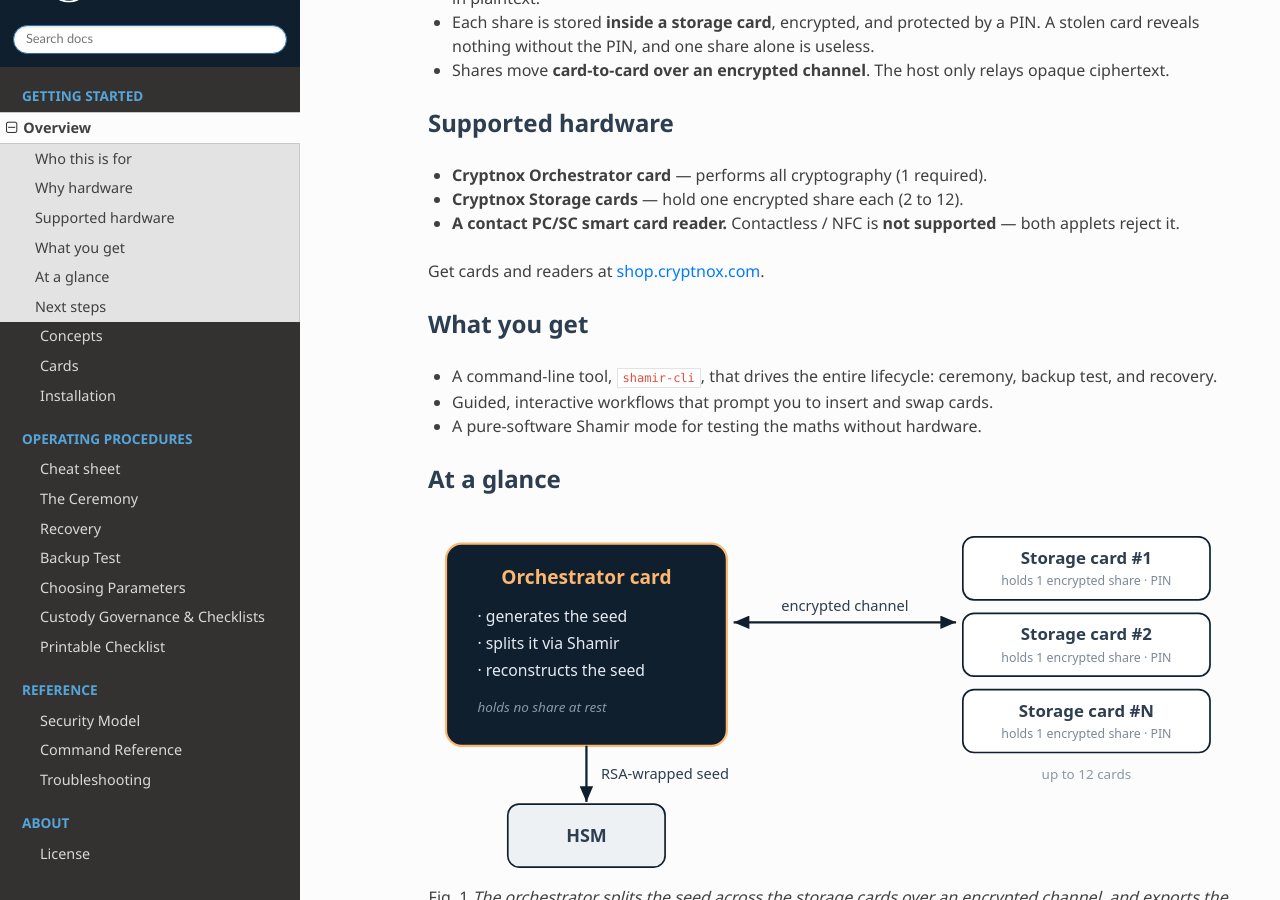
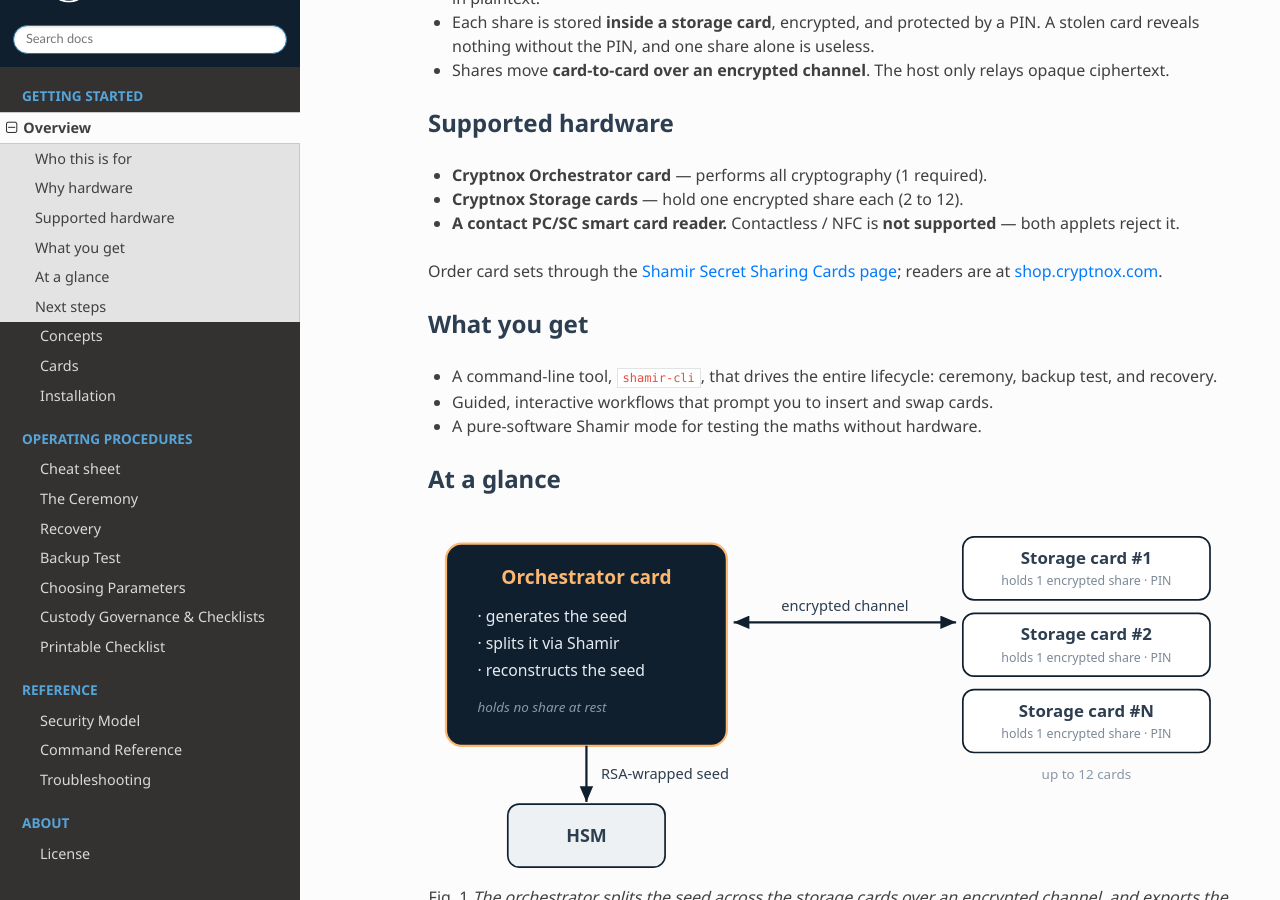
Before and after one commit to cryptnox/cryptnox-shamir, a Sphinx documentation site: the page built from docs/source/overview.rst, in a window 1280 px wide and 900 px high, scrolled down 890 px. Built offline with Sphinx 7.4.7 and the Read the Docs theme 3.1.0, drawn with Linux system fonts in a browser that asks for light colours; the version number could not be read and is left out.

Commit message:
Link the Shamir Secret Sharing Cards product page
- Home, "Other resources": add the product page
  (https://cryptnox.com/shamir-secret-sharing-cards/) as the first entry.
- Overview, "Supported hardware": card sets are ordered through the
  product page (the shop has no Shamir product); readers stay at
  shop.cryptnox.com.

The product page links back to this manual (11 contextual links), so
the two now point at each other. `sphinx-build -W -b html` passes.

Co-Authored-By: Claude Opus 5.5 <noreply@anthropic.com>

```diff
--- a/docs/source/index.rst
+++ b/docs/source/index.rst
@@ -102,6 +102,7 @@ Cryptnox Shamir
    Other resources
    ===============
 
+   * `Shamir Secret Sharing Cards (product page) <https://cryptnox.com/shamir-secret-sharing-cards/>`_
    * `Cryptnox Product Documentation <https://docs.cryptnox.com/>`_
    * `Cryptnox Website <https://www.cryptnox.com>`_
    * `Cryptnox on GitHub <https://github.com/cryptnox>`_
--- a/docs/source/overview.rst
+++ b/docs/source/overview.rst
@@ -52,7 +52,8 @@ Supported hardware
 - **A contact PC/SC smart card reader.** Contactless / NFC is **not
   supported** — both applets reject it.
 
-Get cards and readers at `shop.cryptnox.com <https://shop.cryptnox.com>`_.
+Order card sets through the `Shamir Secret Sharing Cards page <https://cryptnox.com/shamir-secret-sharing-cards/>`_;
+readers are at `shop.cryptnox.com <https://shop.cryptnox.com>`_.
 
 What you get
 ------------
```
